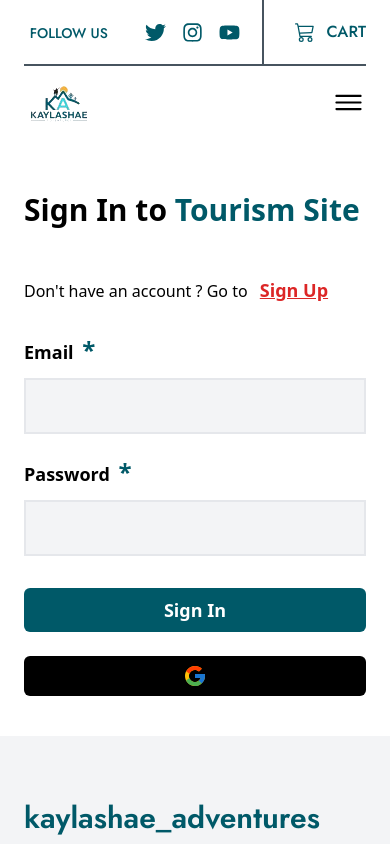
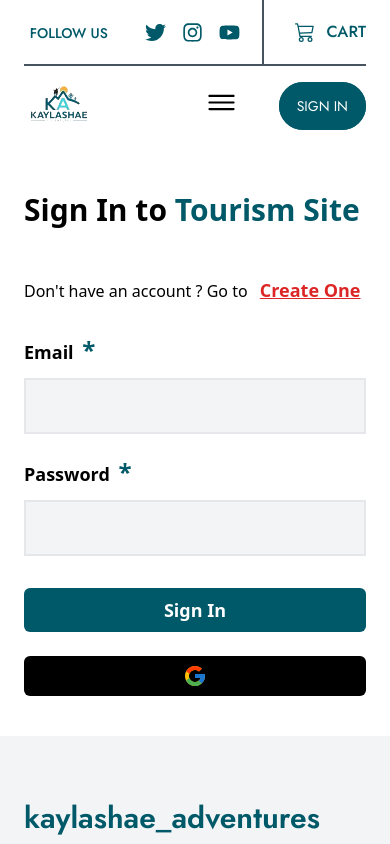
Before and after one commit to tuhinhossain123/tourism, a React (Vite) app: page /signin in a window 390 px wide. Shown: the top 844 px of the page. Built offline with nearby package versions, Linux system fonts and the light colour scheme.

Commit message:
navbar sign in button added

```diff
--- a/src/Pages/Authentication/Signin/Signin.jsx
+++ b/src/Pages/Authentication/Signin/Signin.jsx
@@ -57,7 +57,7 @@ const Signin = () => {
                   to="/signup"
                   className=" text-red-600 underline pl-2 font-semibold text-lg"
                 >
-                  Sign Up
+                  Create One
                 </Link>
               </p>
             </div>
--- a/src/Pages/Shared/Navbar/Navbar.jsx
+++ b/src/Pages/Shared/Navbar/Navbar.jsx
@@ -66,7 +66,7 @@ const Navbar = () => {
         <hr className="border-t-[2px] border-[#47545F] mt- mb-4 lg:mb-5" />
 
         {/* Main Navigation */}
-        <div className="flex justify-between items-center">
+        <div className="flex justify-between items-center pb-3">
           {/* Logo */}
           <Link to="/" className="text-xl font-bold">
             <img
@@ -101,17 +101,39 @@ const Navbar = () => {
           </div>
 
           {/* Contact Button */}
+          <div className="flex items-center gap-10">
             <div className="hidden lg:block">
               <button className="border-2 border-primary text-primary font-jost font-medium text-[16px] px-6 py-3 rounded-sm uppercase hover:bg-primary hover:text-white transition">
                 Contact Us
               </button>
             </div>
 
+            <div className="hidden lg:block">
+              <Link
+                to="/signin"
+                className="border-2  border-primary rounded-full py-3 px-6 bg-primary text-[16px] text-white font-jost font-normal uppercase"
+              >
+                Sign In
+              </Link>
+            </div>
+          </div>
+
           {/* Mobile Menu Button */}
-          <div className="lg:hidden">
+          <div className="flex items-center gap-10 lg:hidden">
+            <div className="">
               <button onClick={() => setIsOpen(!isOpen)}>
                 {isOpen ? <RxCross2 size={35} /> : <IoIosMenu size={35} />}
               </button>
+            </div>
+
+            <div>
+              <Link
+                to="/signin"
+                className="border-2  border-primary rounded-full py-3 px-4 md:px-6 bg-primary text-[14px] md:text-[16px] text-white  font-jost font-normal uppercase"
+              >
+                Sign In
+              </Link>
+            </div>
           </div>
         </div>
       </div>
```
Lines whose indentation alone changed are shown as unchanged.
